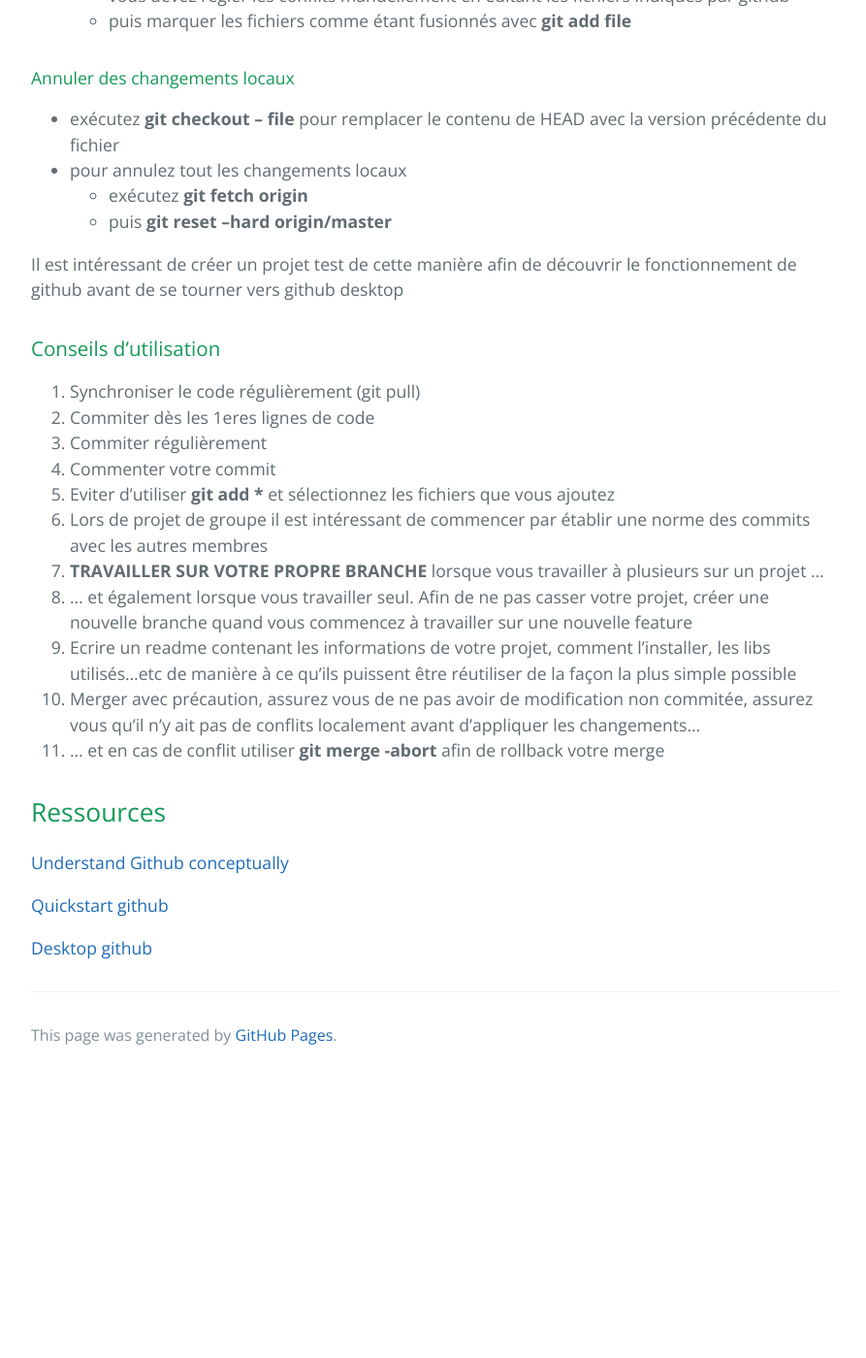
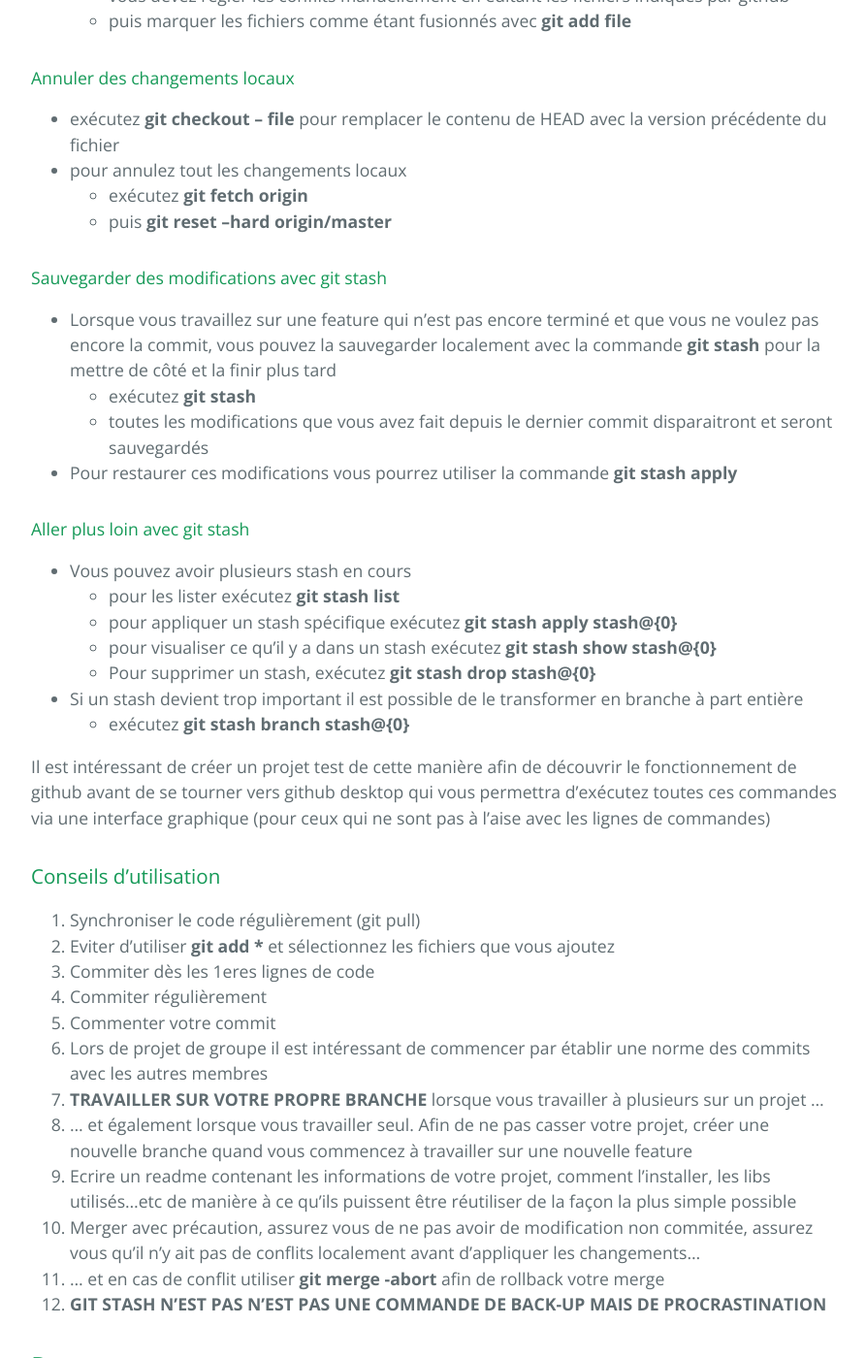
Before and after one commit to CIA-Oceanix/CIA-Oceanix.github.io, a Jekyll site: the page built from git.md, in a window 1280 px wide and 1400 px high, scrolled down 1638 px. Shown: the whole window at 97% size, without its empty margins (192-1085 px from the left). Built offline with Jekyll 4.4.1, drawn with Linux system fonts in a browser that asks for light colours; our own code applies the rules of GitHub Pages for plain Markdown files; before the commit the page ends 2749 px from its top, so only the background shows below that.

Commit message:
Update git.md

```diff
--- a/git.md
+++ b/git.md
@@ -49,24 +49,40 @@
     - exécutez **git fetch origin**
     - puis **git reset --hard origin/master**
 
+#### Sauvegarder des modifications avec git stash
+  - Lorsque vous travaillez sur une feature qui n'est pas encore terminé et que vous ne voulez pas encore la commit, vous pouvez la sauvegarder localement avec la commande **git stash** pour la mettre de côté et la finir plus tard
+    - exécutez **git stash**
+    - toutes les modifications que vous avez fait depuis le dernier commit disparaitront et seront sauvegardés
+  - Pour restaurer ces modifications vous pourrez utiliser la commande **git stash apply**
+
+
+#### Aller plus loin avec git stash
+  - Vous pouvez avoir plusieurs stash en cours
+    - pour les lister exécutez **git stash list**
+    - pour appliquer un stash spécifique exécutez **git stash apply stash@{0}**
+    - pour visualiser ce qu'il y a dans un stash exécutez **git stash show stash@{0}**
+    - Pour supprimer un stash, exécutez **git stash drop stash@{0}**
+  - Si un stash devient trop important il est possible de le transformer en branche à part entière
+    - exécutez **git stash branch stash@{0}**
 
 
 
-Il est intéressant de créer un projet test de cette manière afin de découvrir le fonctionnement de github avant de se tourner vers github desktop
+Il est intéressant de créer un projet test de cette manière afin de découvrir le fonctionnement de github avant de se tourner vers github desktop qui vous permettra d'exécutez toutes ces commandes via une interface graphique (pour ceux qui ne sont pas à l'aise avec les lignes de commandes)
 
 ### Conseils d'utilisation
 
 1.  Synchroniser le code régulièrement (git pull)
+1.  Eviter d'utiliser **git add \*** et sélectionnez les fichiers que vous ajoutez
 1.  Commiter dès les 1eres lignes de code
 1.  Commiter régulièrement
 1.  Commenter votre commit
-1.  Eviter d'utiliser **git add \*** et sélectionnez les fichiers que vous ajoutez
 1.  Lors de projet de groupe il est intéressant de commencer par établir une norme des commits avec les autres membres
 1.  **TRAVAILLER SUR VOTRE PROPRE BRANCHE** lorsque vous travailler à plusieurs sur un projet ...
 1.  ... et également lorsque vous travailler seul. Afin de ne pas casser votre projet, créer une nouvelle branche quand vous commencez à travailler sur une nouvelle feature
 1.  Ecrire un readme contenant les informations de votre projet, comment l'installer, les libs utilisés...etc de manière à ce qu'ils puissent être réutiliser de la façon la plus simple possible
 1.  Merger avec précaution, assurez vous de ne pas avoir de modification non commitée, assurez vous qu'il n'y ait pas de conflits localement avant d'appliquer les changements...
 1.  ... et en cas de conflit utiliser **git merge -abort** afin de rollback votre merge
+1.  **GIT STASH N'EST PAS N'EST PAS UNE COMMANDE DE BACK-UP MAIS DE PROCRASTINATION**
 
 
 ## Ressources
```
